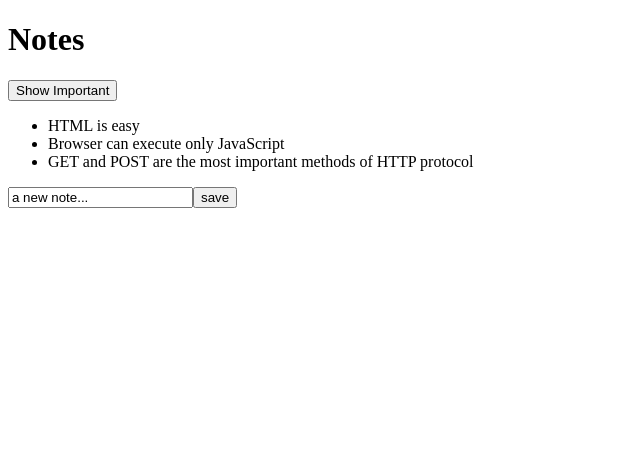
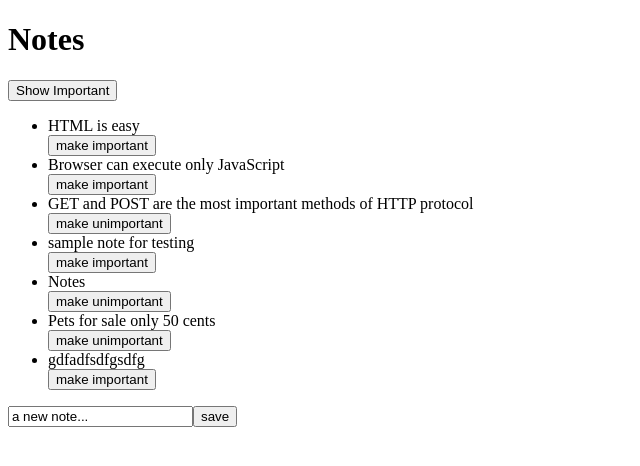
Before and after one commit to LaUrrego/fullstackopen, a React (Create React App) app in the folder learning-notes/: page / in a window 1280 px wide. Shown: the top 466 px of the page, without its empty margins (0-640 px from the left). Built offline with nearby package versions, Linux system fonts and the light colour scheme; data requests are answered from the project's data file.

Commit message:
backend server logic

```diff
--- a/learning-notes/db.json
+++ b/learning-notes/db.json
@@ -3,7 +3,7 @@
     {
       "id": 1,
       "content": "HTML is easy",
-        "important": true
+      "important": false
     },
     {
       "id": 2,
@@ -14,6 +14,26 @@
       "id": 3,
       "content": "GET and POST are the most important methods of HTTP protocol",
       "important": true
+    },
+    {
+      "important": false,
+      "content": "sample note for testing",
+      "id": 4
+    },
+    {
+      "important": true,
+      "content": "Notes",
+      "id": 5
+    },
+    {
+      "important": true,
+      "content": "Pets for sale only 50 cents",
+      "id": 6
+    },
+    {
+      "important": false,
+      "content": "gdfadfsdfgsdfg",
+      "id": 7
     }
   ]
 }
--- a/learning-notes/src/App.js
+++ b/learning-notes/src/App.js
@@ -1,6 +1,6 @@
 import {useState, useEffect} from 'react'
 import Note from './components/Note';
-import axios from 'axios'
+import noteService from './services/notes'
 
 const App = () => {
   const [notes, setNotes] = useState([])
@@ -9,12 +9,11 @@
 
   useEffect(() => {
     console.log('effect')
-    axios
-        .get('http://localhost:3001/notes')
-        .then(response => {
-          console.log("promise fulfilled")
-          setNotes(response.data)
-        })
+    noteService
+      .getAll()
+      .then(initialNotes => {
+        setNotes(initialNotes)
+      })
   }, [])
   console.log('render', notes.length, 'notes')
 
@@ -28,17 +27,37 @@
     const noteObject = {
       important: Math.random() < 0.5,
       content: newNote,
-      id: notes.length + 1
     }
 
-    setNotes(notes.concat(noteObject))
-    /*returns the placeholder to default */
+    noteService
+      .create(noteObject)
+      .then(response => {
+
+        setNotes(notes.concat(response))
+        console.log(response)
+        setNewNote("a new note...")
+      })
+
+    /*setNotes(notes.concat(noteObject))
+    /*returns the placeholder to default
     setNewNote("a new note...")
-    console.log(notes)
+    console.log(notes)*/
   }
 
   const handleNoteChange = (event) => {
     setNewNote(event.target.value)
+  }
+
+  const toggleImportanceOf = (id)=>{
+    const note = notes.find(n => n.id === id)
+    const changedNote = {...note, important: !note.important}
+
+    noteService
+      .update(id, changedNote)
+      .then(response => {
+        setNotes(notes.map(n => n.id !== id? n : response))
+      })
+
   }
 
   return (
@@ -51,7 +70,7 @@
       </div>
       <ul>
         {notesToShow.map( note =>
-          <Note key={note.id} note={note}/>
+          <Note key={note.id} note={note} toggleImportance={()=>toggleImportanceOf(note.id)}/>
           )}
       </ul>
       <form>
--- a/learning-notes/src/components/Note.js
+++ b/learning-notes/src/components/Note.js
@@ -1,7 +1,10 @@
-const Note = ({note}) => {
+const Note = ({note, toggleImportance}) => {
+    const label = note.important ? "make unimportant" : "make important"
+
     return(
         <div>
             <li>{note.content}</li>
+            <button onClick={toggleImportance}>{label}</button>
         </div>
     )
 }
--- /dev/null
+++ b/learning-notes/src/services/notes.js
@@ -0,0 +1,25 @@
+import axios from "axios";
+
+const baseURL = "http://localhost:3001/notes"
+
+const getAll = ()=> {
+    const request = axios.get(baseURL)
+    return request.then(response => response.data)
+}
+
+const create = (newObject) => {
+    const request = axios.post(baseURL, newObject)
+    return request.then(response => response.data)
+}
+
+const update = (id, newObject) => {
+    const request = axios.put(`${baseURL}/${id}`, newObject)
+    return request.then(response => response.data)
+}
+
+
+export default {
+    getAll: getAll,
+    create: create,
+    update: update
+}
```
Lines whose indentation alone changed are shown as unchanged.
